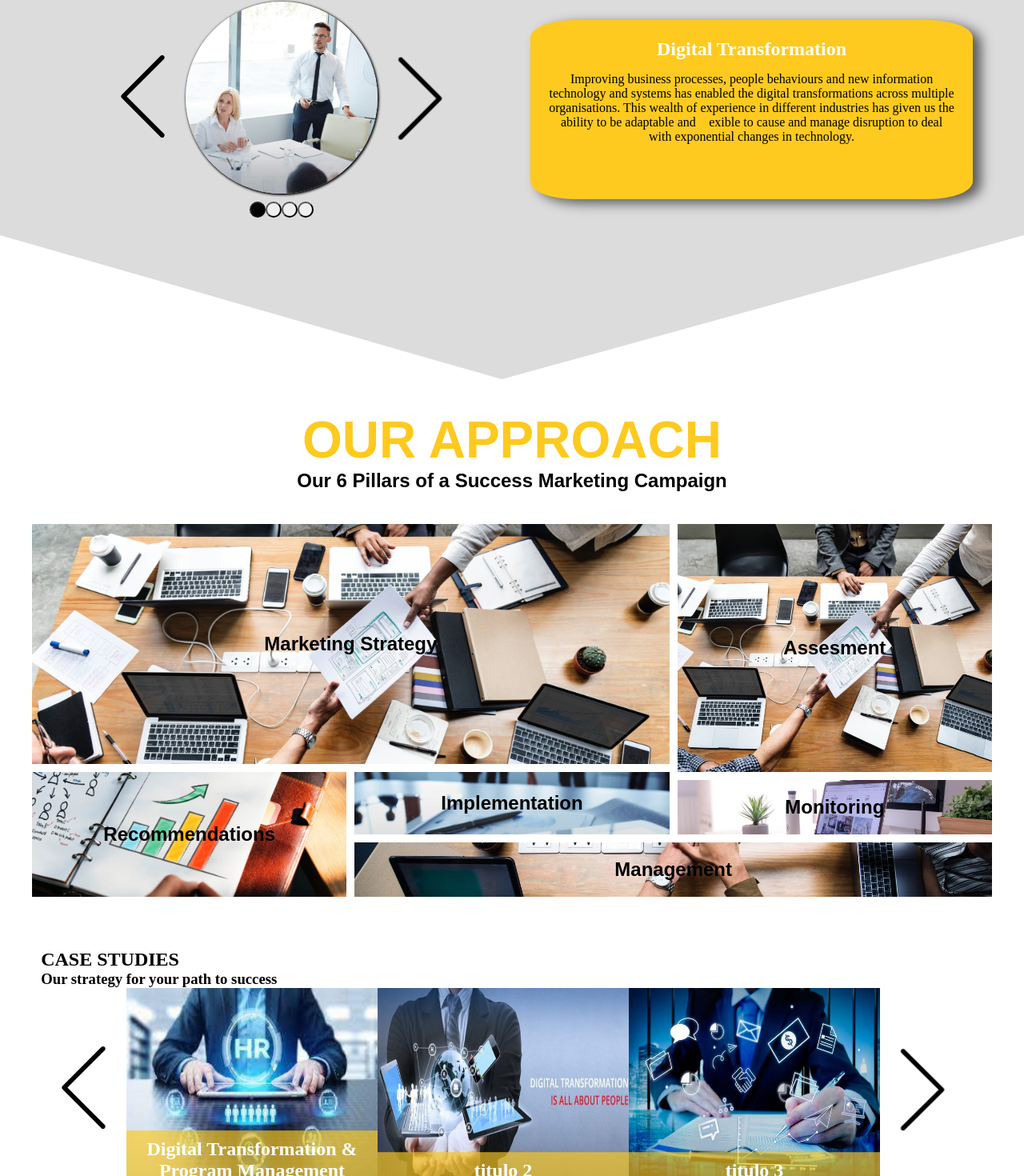
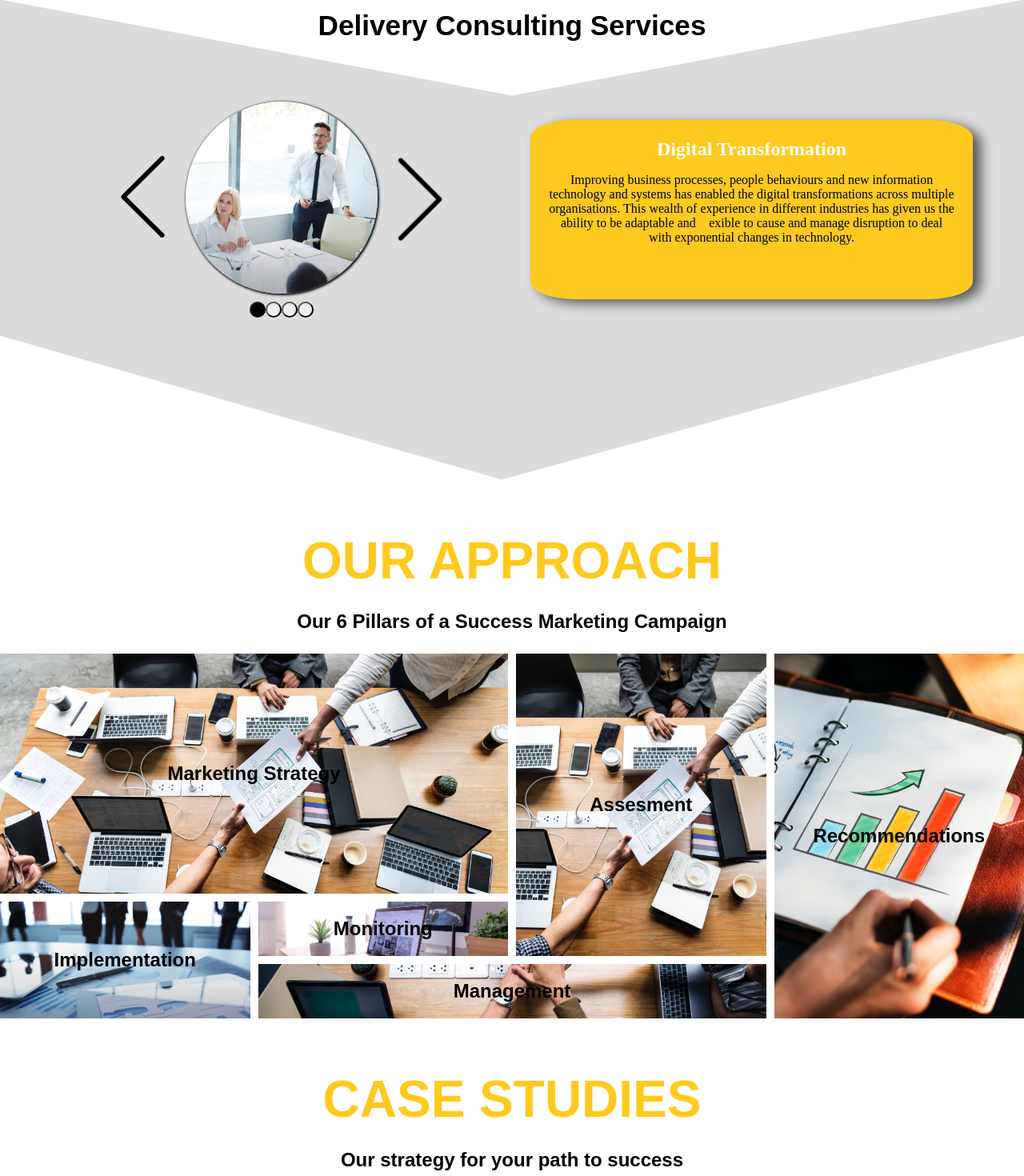
Before and after one commit to borigendiego/linaconsulting, a React (Create React App) app: page / in a window 1280 px wide. Shown: the part 2104-3574 px from the top of the page at 80% size. Built offline with nearby package versions, Linux system fonts and the light colour scheme.

Commit message:
Section layout changes

```diff
--- a/src/components/approach/approach.scss
+++ b/src/components/approach/approach.scss
@@ -6,7 +6,6 @@
   display: grid;
   grid-template-columns: repeat(auto-fill, minmax(300px, 1fr));
   grid-template-rows: minmax(300px, auto);
-  margin: 40px;
   grid-auto-flow: dense;
   grid-gap: 10px;
 }
--- a/src/components/caseOfStudies/caseOfStudies.scss
+++ /dev/null
@@ -1,5 +0,0 @@
-
-.cos-wrapper {
-  height: 70vh;
-  padding: 2% 4%;
-}
--- a/src/components/caseOfStudies/index.js
+++ b/src/components/caseOfStudies/index.js
@@ -1,18 +1,15 @@
 import React from 'react';
-//Styles
-import './caseOfStudies.scss';
 //Components
+import SectionLayout from '../common/SectionLayout/SectionLayout';
 import SimpleCarousel from '../common/carousel';
 //Constants
 import { CAROUSEL_DATA } from './constants';
 
 const CaseOfStudies = () => {
     return (
-        <div className={'cos-wrapper'}>
-            <h2>CASE STUDIES</h2>
-            <h3>Our strategy for your path to success</h3>
+        <SectionLayout sectionId={'#CASE'} sectionTitle={'CASE STUDIES'} sectionSubTitle={'Our strategy for your path to success'}>
             <SimpleCarousel carouselData={CAROUSEL_DATA} />
-        </div>
+        </SectionLayout>
     )
 };
 
--- a/src/components/common/SectionLayout/SectionLayout.js
+++ b/src/components/common/SectionLayout/SectionLayout.js
@@ -3,16 +3,13 @@ import PropTypes from 'prop-types';
 //Css
 import './SectionLayout.scss';
 
-
-const SectionLayout = (props) => {
-    const { sectionTitle, sectionSubTitle, sectionId } = props;
-
+const SectionLayout = ({ sectionTitle, sectionSubTitle, sectionId, children }) => {
     return (
         <div className={'section-container'} id={sectionId}>
             <h1 className={'section-title'}>{sectionTitle}</h1>
             <h3 className={'section-subtitle'}>{sectionSubTitle}</h3>
             <div className={'content'}>
-                {props.children}
+                {children}
             </div>
         </div>
     )
@@ -20,6 +17,8 @@ const SectionLayout = (props) => {
 
 SectionLayout.prototypes = {
     sectionTitle: PropTypes.string,
+    sectionSubTitle: PropTypes.string,
+    sectionId: PropTypes.string,
 };
 
 export default SectionLayout;
--- a/src/components/common/SectionLayout/SectionLayout.scss
+++ b/src/components/common/SectionLayout/SectionLayout.scss
@@ -1,4 +1,8 @@
 @import '../../../css/variables';
+
+.section-container {
+  margin: 5% 0;
+}
 
 .section-title {
   text-align: center;
@@ -11,4 +15,5 @@
   text-align: center;
   font-family: $main-font;
   font-size: 1.5rem;
+  margin: 2% 0;
 }
--- a/src/components/deliveryConsulting/deliveryConsulting.scss
+++ b/src/components/deliveryConsulting/deliveryConsulting.scss
@@ -2,7 +2,6 @@
 
 .delivery-container {
   height: 75vh;
-  margin: 3% 0;
   position: relative;
 }
 
--- a/src/components/services/services.scss
+++ b/src/components/services/services.scss
@@ -1,7 +1,6 @@
 @import '../../css/variables';
 
 .tile-container {
-  margin: 1% 5%;
   display: inline-flex;
   justify-content: center;
   flex-wrap: wrap;
--- a/src/index.scss
+++ b/src/index.scss
@@ -17,6 +17,10 @@ li {
 h1 {
   color: $white-color;
   font-size: clamp(30px, 5rem, 64px);
+}
+
+h3 {
+  font-size: clamp(18px, 1.5rem, 24px);
 }
 
 p {
```
